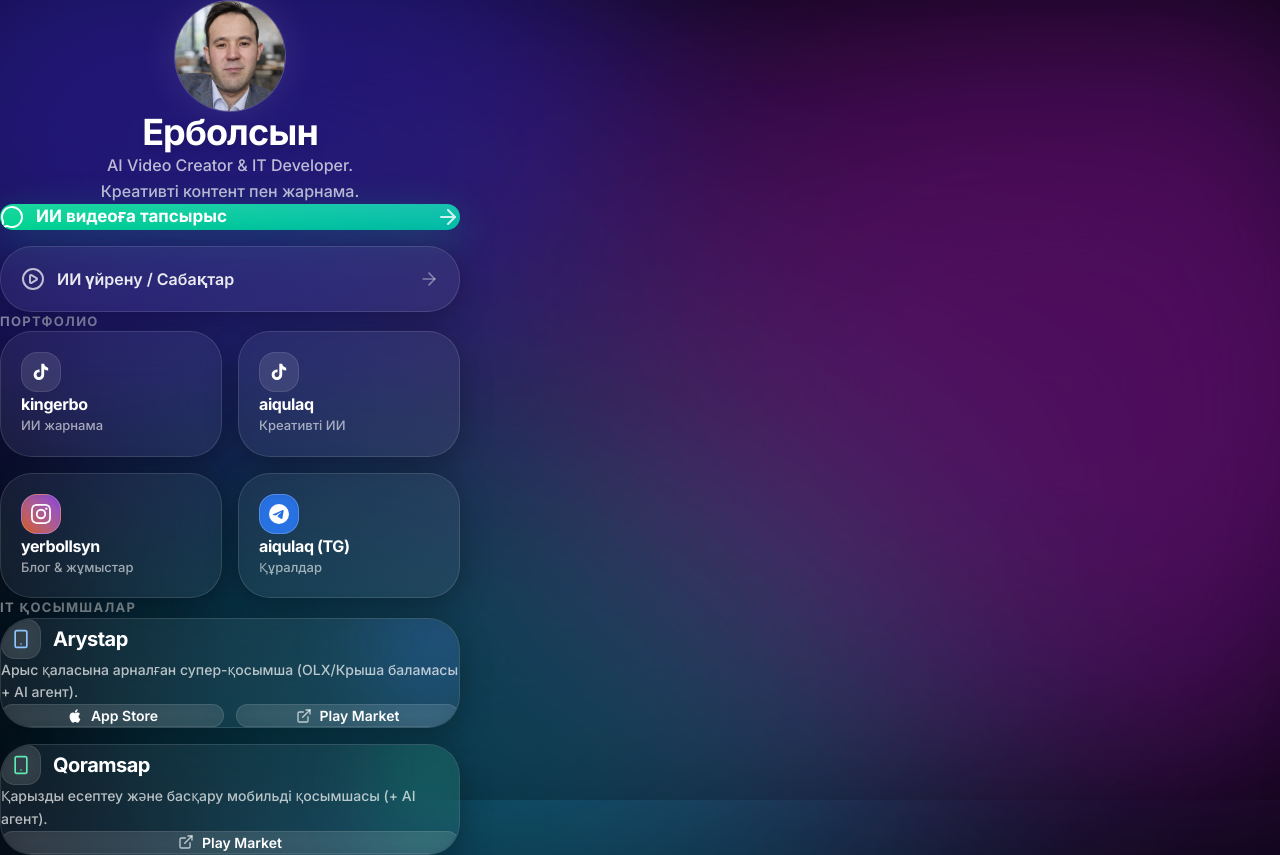
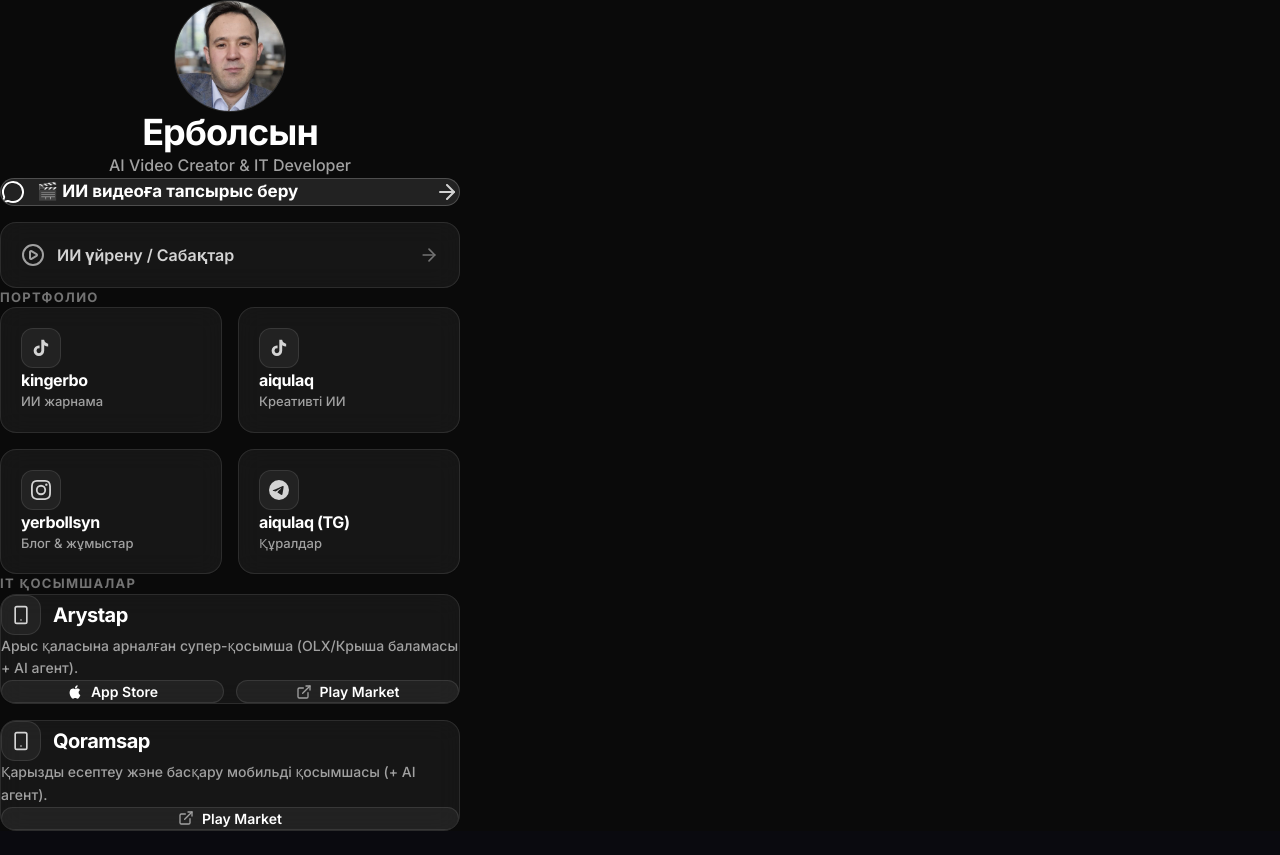
Before and after one commit to Erbosyn/erboportfolio, a React (Vite) app: page / in a window 1280 px wide. After the commit the page ends 831 px from the top, so only its background shows below. Built offline with nearby package versions, Linux system fonts and the light colour scheme.

Commit message:
style: update to premium Apple/OpenAI monochromatic glassmorphism style

```diff
--- a/src/App.tsx
+++ b/src/App.tsx
@@ -35,60 +35,38 @@
 
 /* ─── Apple Glassmorphism Card Style ─── */
 const glassCard = `
-  bg-white/[0.06] border border-white/[0.12]
-  shadow-[0_8px_32px_0_rgba(0,0,0,0.3)]
-  backdrop-blur-xl rounded-[32px] p-6
-  transition-all duration-500 ease-out
-  hover:bg-white/[0.1] hover:border-white/[0.2] hover:shadow-[0_16px_48px_0_rgba(0,0,0,0.4)]
-  active:scale-[0.96] active:bg-white/[0.04]
+  bg-white/5 border border-white/10
+  backdrop-blur-md rounded-2xl p-6
+  transition-all duration-300 ease-out
+  hover:bg-white/10 hover:border-white/20 hover:scale-[1.02]
 `;
 
 /* ─── App Component ─── */
 const App: FC = () => {
   return (
-    <div className="relative min-h-screen bg-[#050510] text-white font-sans overflow-hidden selection:bg-purple-500/30">
+    <div className="relative min-h-screen bg-neutral-950 text-neutral-300 font-sans overflow-hidden selection:bg-white/20">
 
-      {/* ─── Custom Styles for Apple Dynamic Background ─── */}
+      {/* ─── Custom Styles ─── */}
       <style>{`
-        @keyframes blob {
-          0% { transform: translate(0px, 0px) scale(1); }
-          33% { transform: translate(40px, -60px) scale(1.1); }
-          66% { transform: translate(-30px, 30px) scale(0.9); }
-          100% { transform: translate(0px, 0px) scale(1); }
-        }
-        .animate-blob { animation: blob 12s infinite ease-in-out; }
-        .animation-delay-2000 { animation-delay: 2s; }
-        .animation-delay-4000 { animation-delay: 4s; }
-
         /* Smooth scrolling */
         html { scroll-behavior: smooth; }
       `}</style>
-
-      {/* ─── Apple iOS Dynamic Gradient Background ─── */}
-      <div className="fixed inset-0 z-0 opacity-80 pointer-events-none">
-        <div className="absolute top-[-10%] left-[-15%] w-[60%] h-[60%] bg-[#3b28cc] rounded-full mix-blend-screen filter blur-[120px] animate-blob"></div>
-        <div className="absolute top-[20%] right-[-15%] w-[70%] h-[70%] bg-[#8b15a1] rounded-full mix-blend-screen filter blur-[130px] animate-blob animation-delay-2000"></div>
-        <div className="absolute bottom-[-20%] left-[10%] w-[60%] h-[60%] bg-[#0e7490] rounded-full mix-blend-screen filter blur-[140px] animate-blob animation-delay-4000"></div>
-        {/* Deep shadow overlay to keep text readable */}
-        <div className="absolute inset-0 bg-black/30 backdrop-blur-[60px]"></div>
-      </div>
 
       <main className="relative z-10 w-full max-w-[460px] mx-auto px-5 py-12 pb-24">
 
         {/* 1. Profile Header */}
         <header className="flex flex-col items-center text-center mb-10">
-          <div className="w-28 h-28 rounded-full bg-white/[0.08] p-1.5 border border-white/20 shadow-[0_0_40px_rgba(255,255,255,0.1)] backdrop-blur-md mb-6">
-            <div className="w-full h-full rounded-full bg-gradient-to-tr from-white/10 to-white/5 overflow-hidden">
+          <div className="w-28 h-28 rounded-full bg-white/5 p-1.5 border border-white/10 backdrop-blur-md mb-6">
+            <div className="w-full h-full rounded-full bg-white/5 overflow-hidden">
               <img src="/avatar.jpg" alt="Ерболсын" className="w-full h-full object-cover" />
             </div>
           </div>
 
-          <h1 className="text-4xl font-bold tracking-tight text-white mb-2 drop-shadow-md">
+          <h1 className="text-4xl font-bold tracking-tight text-white mb-2">
             Ерболсын
           </h1>
-          <p className="text-white/70 text-[16px] font-medium leading-relaxed max-w-[300px]">
-            AI Video Creator & IT Developer. <br/>
-            Креативті контент пен жарнама.
+          <p className="text-neutral-400 text-[16px] font-medium leading-relaxed max-w-[300px]">
+            AI Video Creator & IT Developer
           </p>
         </header>
 
@@ -98,13 +76,11 @@
             href="https://wa.me/77000957565"
             target="_blank"
             rel="noopener noreferrer"
-            className="w-full relative overflow-hidden group bg-gradient-to-r from-emerald-400 to-teal-500 text-white font-bold text-[17px] rounded-[32px] p-[22px] flex items-center justify-between shadow-[0_12px_40px_rgba(16,185,129,0.3)] hover:shadow-[0_16px_50px_rgba(16,185,129,0.5)] transition-all duration-500 active:scale-[0.96]"
+            className="w-full relative overflow-hidden group bg-white/10 text-white border border-white/20 font-bold text-[17px] rounded-2xl p-[22px] flex items-center justify-between backdrop-blur-md hover:bg-white/20 hover:scale-[1.02] transition-all duration-300"
           >
-            {/* Glossy overlay effect inside button */}
-            <div className="absolute inset-0 bg-gradient-to-b from-white/20 to-transparent opacity-50"></div>
             <span className="relative flex items-center gap-3">
               <MessageCircle className="w-6 h-6" />
-              ИИ видеоға тапсырыс
+              🎬 ИИ видеоға тапсырыс беру
             </span>
             <ArrowRight className="w-6 h-6 relative opacity-80 group-hover:translate-x-1 transition-transform" />
           </a>
@@ -115,103 +91,99 @@
             rel="noopener noreferrer"
             className={`w-full flex items-center justify-between font-semibold text-[16px] !p-5 ${glassCard}`}
           >
-            <span className="flex items-center gap-3 text-white/90">
-              <PlayCircle className="w-6 h-6 text-white/70" />
+            <span className="flex items-center gap-3 text-neutral-300">
+              <PlayCircle className="w-6 h-6 text-neutral-400" />
               ИИ үйрену / Сабақтар
             </span>
-            <ArrowRight className="w-5 h-5 text-white/40" />
+            <ArrowRight className="w-5 h-5 text-neutral-500" />
           </a>
         </div>
 
         {/* 3. Portfolio Widgets (Apple Style Bento) */}
         <div className="mb-12">
-          <h2 className="text-[13px] font-bold tracking-widest text-white/50 uppercase mb-4 px-2">
+          <h2 className="text-[13px] font-bold tracking-widest text-neutral-500 uppercase mb-4 px-2">
             Портфолио
           </h2>
 
           <div className="grid grid-cols-2 gap-4">
             <a href="https://www.tiktok.com/@kingerbo?_r=1&_t=ZS-99XThm0I05Y" target="_blank" rel="noopener noreferrer" className={`block ${glassCard} !p-5`}>
-              <div className="w-10 h-10 rounded-2xl bg-white/10 flex items-center justify-center mb-4 border border-white/10">
-                <TikTokIcon className="w-5 h-5 text-white" />
+              <div className="w-10 h-10 rounded-xl bg-white/5 flex items-center justify-center mb-4 border border-white/10">
+                <TikTokIcon className="w-5 h-5 text-neutral-300" />
               </div>
               <h3 className="text-[16px] font-bold text-white tracking-tight mb-1">kingerbo</h3>
-              <p className="text-[13px] text-white/60 font-medium">ИИ жарнама</p>
+              <p className="text-[13px] text-neutral-400 font-medium">ИИ жарнама</p>
             </a>
 
             <a href="https://www.tiktok.com/@aiqulaq?_r=1&_t=ZG-99XTgegBXDk" target="_blank" rel="noopener noreferrer" className={`block ${glassCard} !p-5`}>
-              <div className="w-10 h-10 rounded-2xl bg-white/10 flex items-center justify-center mb-4 border border-white/10">
-                <TikTokIcon className="w-5 h-5 text-white" />
+              <div className="w-10 h-10 rounded-xl bg-white/5 flex items-center justify-center mb-4 border border-white/10">
+                <TikTokIcon className="w-5 h-5 text-neutral-300" />
               </div>
               <h3 className="text-[16px] font-bold text-white tracking-tight mb-1">aiqulaq</h3>
-              <p className="text-[13px] text-white/60 font-medium">Креативті ИИ</p>
+              <p className="text-[13px] text-neutral-400 font-medium">Креативті ИИ</p>
             </a>
 
             <a href="https://instagram.com/yerbollsyn" target="_blank" rel="noopener noreferrer" className={`block ${glassCard} !p-5`}>
-              <div className="w-10 h-10 rounded-2xl bg-gradient-to-tr from-orange-500/80 to-purple-500/80 flex items-center justify-center mb-4 border border-white/20 shadow-inner">
-                <InstagramIcon className="w-5 h-5 text-white" />
+              <div className="w-10 h-10 rounded-xl bg-white/5 flex items-center justify-center mb-4 border border-white/10">
+                <InstagramIcon className="w-5 h-5 text-neutral-300" />
               </div>
               <h3 className="text-[16px] font-bold text-white tracking-tight mb-1">yerbollsyn</h3>
-              <p className="text-[13px] text-white/60 font-medium">Блог & жұмыстар</p>
+              <p className="text-[13px] text-neutral-400 font-medium">Блог & жұмыстар</p>
             </a>
 
             <a href="https://t.me/aiqulaq" target="_blank" rel="noopener noreferrer" className={`block ${glassCard} !p-5`}>
-              <div className="w-10 h-10 rounded-2xl bg-blue-500/80 flex items-center justify-center mb-4 border border-white/20 shadow-inner">
-                <TelegramIcon className="w-5 h-5 text-white" />
+              <div className="w-10 h-10 rounded-xl bg-white/5 flex items-center justify-center mb-4 border border-white/10">
+                <TelegramIcon className="w-5 h-5 text-neutral-300" />
               </div>
               <h3 className="text-[16px] font-bold text-white tracking-tight mb-1">aiqulaq (TG)</h3>
-              <p className="text-[13px] text-white/60 font-medium">Құралдар</p>
+              <p className="text-[13px] text-neutral-400 font-medium">Құралдар</p>
             </a>
           </div>
         </div>
 
         {/* 4. IT Projects Section */}
         <div>
-          <h2 className="text-[13px] font-bold tracking-widest text-white/50 uppercase mb-4 px-2">
+          <h2 className="text-[13px] font-bold tracking-widest text-neutral-500 uppercase mb-4 px-2">
             IT Қосымшалар
           </h2>
 
           <div className="flex flex-col gap-4">
             <div className={`relative overflow-hidden ${glassCard}`}>
-              <div className="absolute -top-10 -right-10 w-32 h-32 bg-blue-500/20 rounded-full blur-2xl pointer-events-none"></div>
-
               <div className="flex items-center gap-3 mb-3 relative z-10">
-                <div className="w-10 h-10 rounded-[14px] bg-white/10 flex items-center justify-center border border-white/10 backdrop-blur-md">
-                  <Smartphone className="w-5 h-5 text-blue-300" />
+                <div className="w-10 h-10 rounded-[14px] bg-white/5 flex items-center justify-center border border-white/10">
+                  <Smartphone className="w-5 h-5 text-neutral-300" />
                 </div>
                 <h3 className="text-[20px] font-bold text-white tracking-tight">Arystap</h3>
               </div>
 
-              <p className="text-[14px] text-white/70 font-medium leading-relaxed mb-6 relative z-10">
+              <p className="text-[14px] text-neutral-400 font-medium leading-relaxed mb-6 relative z-10">
                 Арыс қаласына арналған супер-қосымша (OLX/Крыша баламасы + AI агент).
               </p>
 
               <div className="flex items-center gap-3 relative z-10">
-                <a href="https://apps.apple.com/kz/app/arystap/id6764302073" target="_blank" rel="noopener noreferrer" className="flex-1 flex items-center justify-center gap-2 bg-white/10 hover:bg-white/20 border border-white/10 transition-colors rounded-2xl px-2 py-3 text-[14px] font-semibold text-white backdrop-blur-md active:scale-95">
+                <a href="https://apps.apple.com/kz/app/arystap/id6764302073" target="_blank" rel="noopener noreferrer" className="flex-1 flex items-center justify-center gap-2 bg-white/5 hover:bg-white/10 border border-white/10 transition-colors rounded-xl px-2 py-3 text-[14px] font-semibold text-white">
                   <AppleIcon className="w-4 h-4" /> App Store
                 </a>
-                <a href="https://play.google.com/store/apps/details?id=kz.erbom.arystap" target="_blank" rel="noopener noreferrer" className="flex-1 flex items-center justify-center gap-2 bg-white/10 hover:bg-white/20 border border-white/10 transition-colors rounded-2xl px-2 py-3 text-[14px] font-semibold text-white backdrop-blur-md active:scale-95">
-                  <ExternalLink className="w-4 h-4 text-white/70" /> Play Market
+                <a href="https://play.google.com/store/apps/details?id=kz.erbom.arystap" target="_blank" rel="noopener noreferrer" className="flex-1 flex items-center justify-center gap-2 bg-white/5 hover:bg-white/10 border border-white/10 transition-colors rounded-xl px-2 py-3 text-[14px] font-semibold text-white">
+                  <ExternalLink className="w-4 h-4 text-neutral-400" /> Play Market
                 </a>
               </div>
             </div>
 
             <div className={`relative overflow-hidden ${glassCard}`}>
-              <div className="absolute -top-10 -right-10 w-32 h-32 bg-emerald-500/20 rounded-full blur-2xl pointer-events-none"></div>
-
               <div className="flex items-center gap-3 mb-3 relative z-10">
-                <div className="w-10 h-10 rounded-[14px] bg-white/10 flex items-center justify-center border border-white/10 backdrop-blur-md">
-                  <Smartphone className="w-5 h-5 text-emerald-300" />
+                <div className="w-10 h-10 rounded-[14px] bg-white/5 flex items-center justify-center border border-white/10">
+                  <Smartphone className="w-5 h-5 text-neutral-300" />
                 </div>
                 <h3 className="text-[20px] font-bold text-white tracking-tight">Qoramsap</h3>
               </div>
 
-              <p className="text-[14px] text-white/70 font-medium leading-relaxed mb-6 relative z-10">
+              <p className="text-[14px] text-neutral-400 font-medium leading-relaxed mb-6 relative z-10">
                 Қарызды есептеу және басқару мобильді қосымшасы (+ AI агент).
               </p>
 
               <div className="flex items-center gap-3 relative z-10">
-                <a href="https://play.google.com/store/apps/details?id=kz.qoramsap.app" target="_blank" rel="noopener noreferrer" className="w-full flex items-center justify-center gap-2 bg-white/10 hover:bg-white/20 border border-white/10 transition-colors rounded-2xl px-2 py-3 text-[14px] font-semibold text-white backdrop-blur-md active:scale-95">
-                  <ExternalLink className="w-4 h-4 text-white/70" /> Play Market
+                <a href="https://play.google.com/store/apps/details?id=kz.qoramsap.app" target="_blank" rel="noopener noreferrer" className="w-full flex items-center justify-center gap-2 bg-white/5 hover:bg-white/10 border border-white/10 transition-colors rounded-xl px-2 py-3 text-[14px] font-semibold text-white">
+                  <ExternalLink className="w-4 h-4 text-neutral-400" /> Play Market
                 </a>
               </div>
             </div>
```
